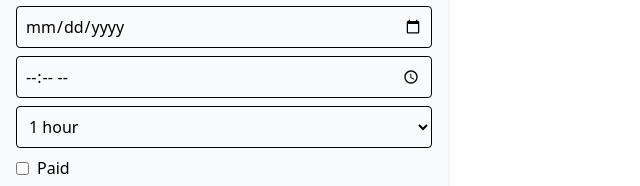
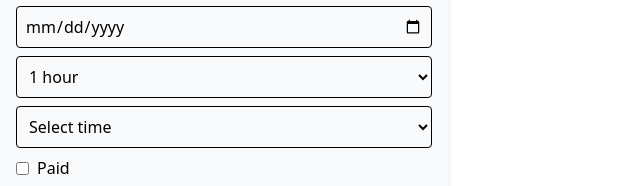
Before and after one commit to Lahcen-Ouhassou/FootResBall, a React (Vite) app in the folder FootResBall-frontend/: page /reserve in a window 1280 px wide. Shown: the part 242-428 px from the top of the page, without its empty margins (0-640 px from the left). Built offline with nearby package versions, Linux system fonts and the light colour scheme; sample sign-in values are in the browser's storage.

Commit message:
NewUpdate

```diff
--- a/FootResBall-frontend/src/components/ReservationForm.jsx
+++ b/FootResBall-frontend/src/components/ReservationForm.jsx
@@ -1,4 +1,4 @@
-import { useState } from "react";
+import { useState, useEffect } from "react";
 import API from "../services/api";
 
 export default function ReservationForm({ refresh }) {
@@ -13,17 +13,63 @@ export default function ReservationForm({ refresh }) {
     paid: false,
   });
 
+  const [availableSlots, setAvailableSlots] = useState([]);
+
+  // Handle change
   const handleChange = (e) => {
     const { name, value, type, checked } = e.target;
     setForm({ ...form, [name]: type === "checkbox" ? checked : value });
   };
 
+  // Fetch available slots when date, terrain or duration changes
+  useEffect(() => {
+    if (!form.date || !form.terrain) return;
+
+    API.get("/reservations/available-slots", {
+      params: {
+        date: form.date,
+        terrain: form.terrain,
+        duration: form.duration,
+      },
+    })
+      .then((res) => {
+        setAvailableSlots(res.data.availableSlots || []);
+      })
+      .catch(() => setAvailableSlots([]));
+  }, [form.date, form.terrain, form.duration]);
+
+  // Submit
   const handleSubmit = async (e) => {
     e.preventDefault();
+
+    // Convert to full ISO datetime
+    const timeStart = `${form.date}T${form.timeSlotStart}:00`;
+    const timeEndHour =
+      parseInt(form.timeSlotStart.split(":")[0]) + parseInt(form.duration);
+    const timeEnd = `${form.date}T${String(timeEndHour).padStart(
+      2,
+      "0"
+    )}:00:00`;
+
     try {
-      await API.post("/reservations", form);
+      await API.post("/reservations", {
+        ...form,
+        timeSlotStart: timeStart,
+        timeSlotEnd: timeEnd,
+      });
+
       refresh();
-      setForm({ ...form, customerName: "", phoneNumber: "", idCard: "" });
+
+      setForm({
+        customerName: "",
+        phoneNumber: "",
+        idCard: "",
+        terrain: "A",
+        date: "",
+        timeSlotStart: "",
+        duration: 1,
+        paid: false,
+      });
     } catch (err) {
       alert(err.response?.data?.message || "Error creating reservation");
     }
@@ -35,6 +81,7 @@ export default function ReservationForm({ refresh }) {
       className="bg-gray-50 p-4 rounded shadow-md w-full max-w-md"
     >
       <h2 className="font-bold mb-2">Add Reservation</h2>
+
       <input
         name="customerName"
         value={form.customerName}
@@ -42,6 +89,7 @@ export default function ReservationForm({ refresh }) {
         placeholder="Customer Name"
         className="w-full p-2 mb-2 border rounded"
       />
+
       <input
         name="phoneNumber"
         value={form.phoneNumber}
@@ -49,6 +97,7 @@ export default function ReservationForm({ refresh }) {
         placeholder="Phone Number"
         className="w-full p-2 mb-2 border rounded"
       />
+
       <input
         name="idCard"
         value={form.idCard}
@@ -56,6 +105,7 @@ export default function ReservationForm({ refresh }) {
         placeholder="ID Card"
         className="w-full p-2 mb-2 border rounded"
       />
+
       <select
         name="terrain"
         value={form.terrain}
@@ -66,6 +116,7 @@ export default function ReservationForm({ refresh }) {
         <option value="B">Terrain B</option>
         <option value="C">Terrain C</option>
       </select>
+
       <input
         type="date"
         name="date"
@@ -73,13 +124,7 @@ export default function ReservationForm({ refresh }) {
         onChange={handleChange}
         className="w-full p-2 mb-2 border rounded"
       />
-      <input
-        type="time"
-        name="timeSlotStart"
-        value={form.timeSlotStart}
-        onChange={handleChange}
-        className="w-full p-2 mb-2 border rounded"
-      />
+
       <select
         name="duration"
         value={form.duration}
@@ -89,6 +134,27 @@ export default function ReservationForm({ refresh }) {
         <option value={1}>1 hour</option>
         <option value={2}>2 hours</option>
       </select>
+
+      {/* Available Slots */}
+      <select
+        name="timeSlotStart"
+        value={form.timeSlotStart}
+        onChange={handleChange}
+        className="w-full p-2 mb-2 border rounded"
+      >
+        <option value="">Select time</option>
+
+        {availableSlots.length === 0 && (
+          <option disabled>No available slots</option>
+        )}
+
+        {availableSlots.map((time) => (
+          <option key={time} value={time}>
+            {time}
+          </option>
+        ))}
+      </select>
+
       <label className="flex items-center mb-2">
         <input
           type="checkbox"
@@ -99,6 +165,7 @@ export default function ReservationForm({ refresh }) {
         />
         Paid
       </label>
+
       <button
         type="submit"
         className="bg-green-500 text-white py-2 px-4 rounded"
```
